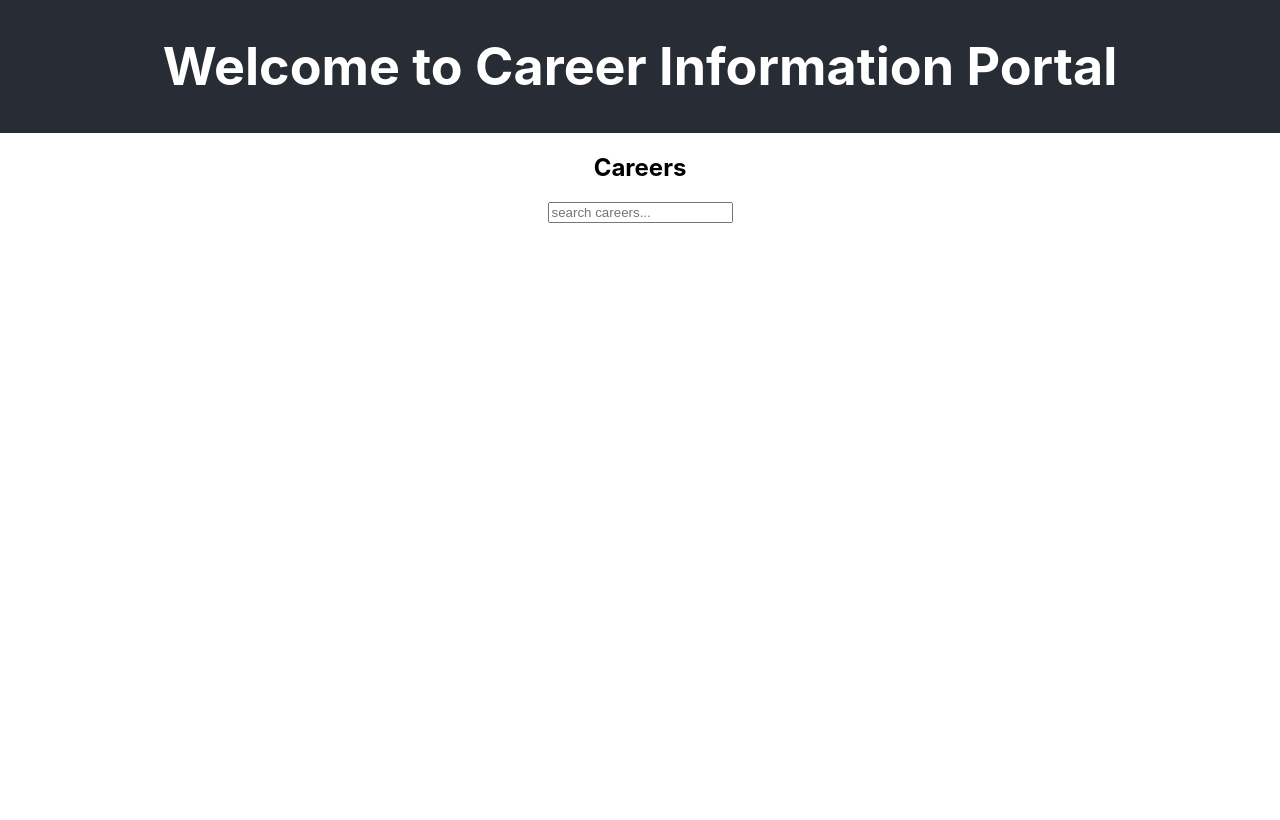
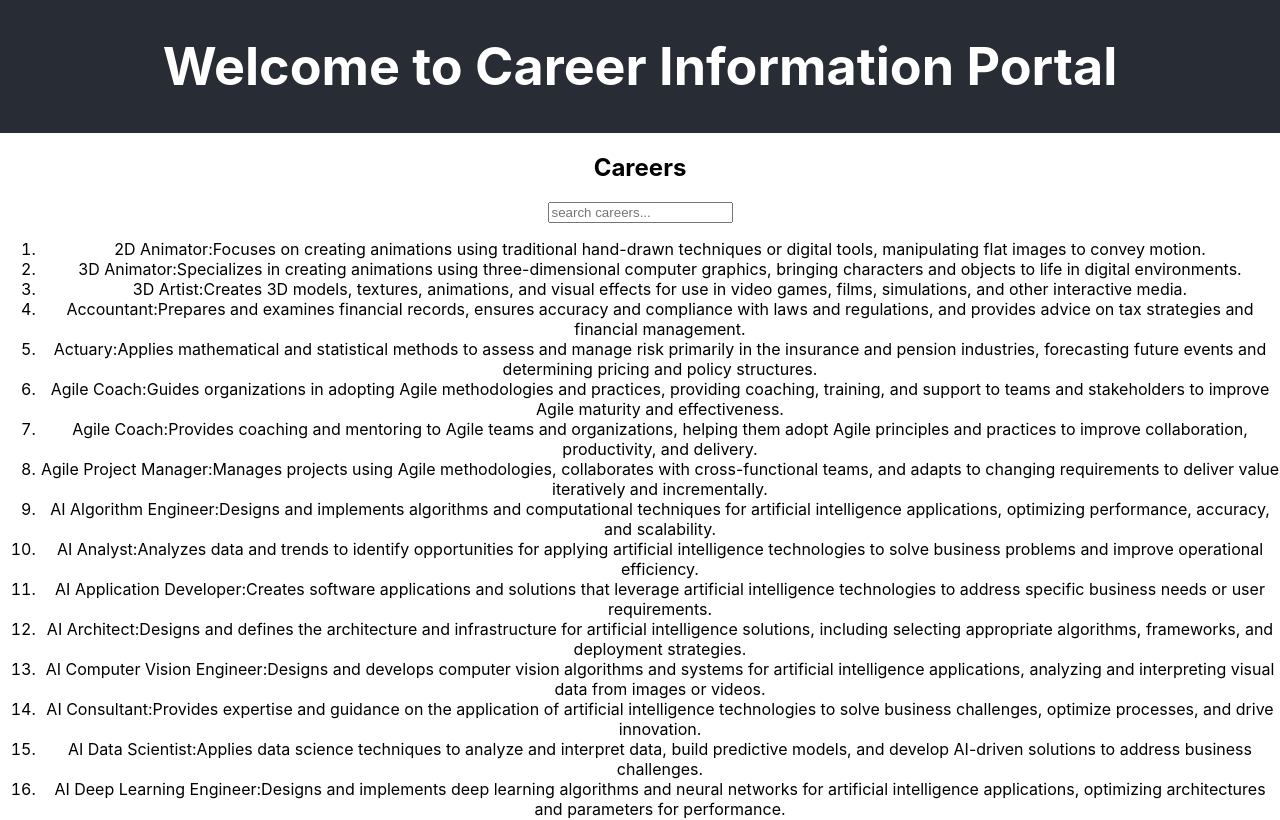
Before and after one commit to sanjaydambal/career_info, a React (Create React App) app: page / in a window 1280 px wide. Shown: the top 820 px of the page. Built offline with nearby package versions, Linux system fonts and the light colour scheme.

Commit message:
applied filter logic

```diff
--- a/src/components/CareerList.js
+++ b/src/components/CareerList.js
@@ -11,13 +11,43 @@ function CareerList() {
     const handleClearSearch = () => {
         setSearchTerm("")
     }
-    const filteredCareers = careers.filter(career=>{
-        career.title.toLowerCase().includes(searchTerm.toLowerCase()) || career.description.toLowerCase().includes(searchTerm.toLowerCase())
-    })
+    const filteredCareers = careers.filter(career => {
+        const searchTokens = searchTerm.toLowerCase().split(/\s+/);
+        const lowerCaseTitle = career.title.toLowerCase();
+        const lowerCaseDescription = career.description.toLowerCase();
+
+        return searchTokens.some(token => {
+            return (
+                lowerCaseTitle.includes(token) ||
+                lowerCaseDescription.includes(token)
+            );
+        });
+    }).sort((a, b) => {
+        const aTitle = a.title.toLowerCase();
+
+        const bTitle = b.title.toLowerCase();
+
+
+        const aIndex = aTitle.indexOf(searchTerm.toLowerCase());
+
+        const bIndex = bTitle.indexOf(searchTerm.toLowerCase());
+
+        if (aIndex === 0 && bIndex !== 0) {
+            return -1;
+        } else if (bIndex === 0 && aIndex !== 0) {
+            return 1;
+        }
+
+
+
+        return aTitle.localeCompare(bTitle);
+    });
+
+
   return (
     <div>
       <h2>Careers</h2>
-      <div>
+      <div className="search-container">
         <input type='text' value={searchTerm} onChange={handleSearchChange} placeholder='search careers...'/>
         {searchTerm && (<button onClick={handleClearSearch}>
         <svg
```
